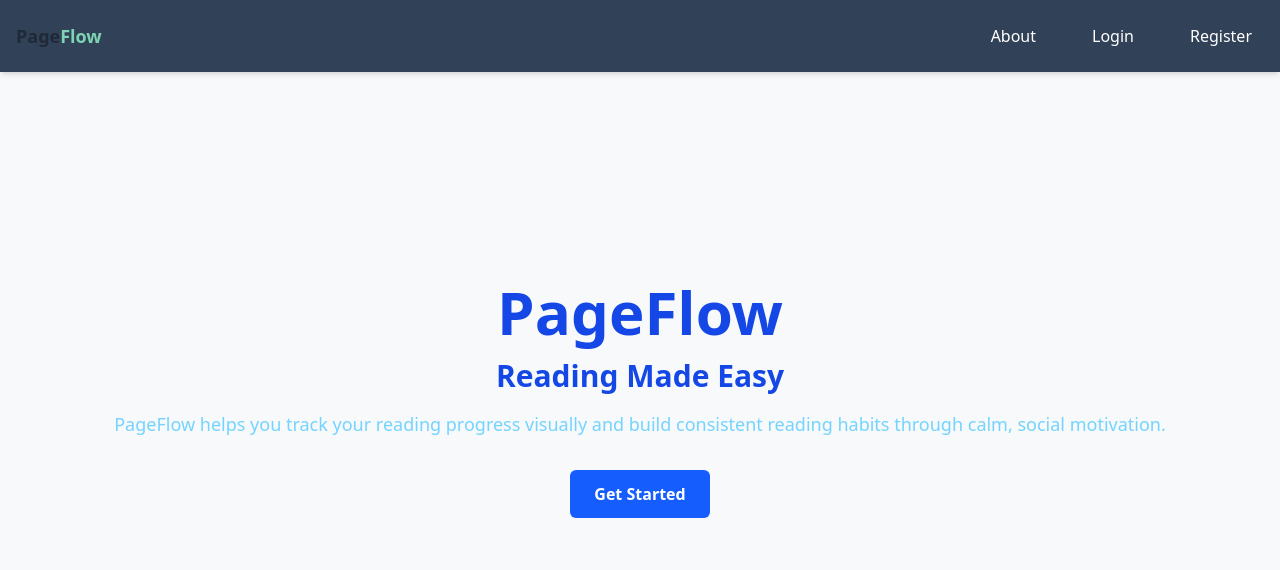
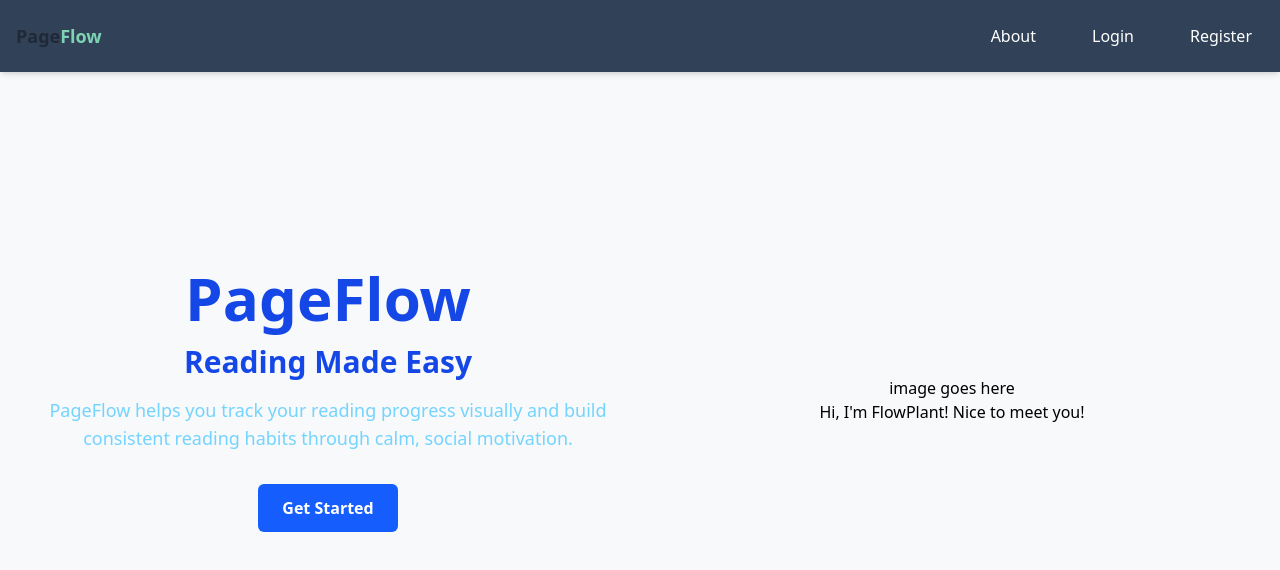
Before and after one commit to Douglasmyu/PageFlow, a React (Vite) app: page / in a window 1280 px wide. Shown: the top 570 px of the page. Built offline with nearby package versions, Linux system fonts and the light colour scheme.

Commit message:
fixed front end

```diff
--- a/src/components/Nav.jsx
+++ b/src/components/Nav.jsx
@@ -7,7 +7,7 @@ export default function Nav(){
         <div className="fixed top-0 left-0 w-full z-50 bg-slate-700 shadow-md ">
             <div className="max-w-7xl mx-auto px-4 py-4 flex justify-between items-center">
                 <div className="text-white font-bold text-lg transition-transform duration-350 hover:scale-150">
-                    <Link to="/"><a className="text-[#1F2937]">Page</a><a className="text-[#7ED3B2]">Flow</a></Link>
+                    <Link to="/"><span className="text-[#1F2937]">Page</span><span className="text-[#7ED3B2]">Flow</span></Link>
                 </div>
                 <div className="hidden md:block">
                     <div className="flex items-center space-x-8 text-white">
--- a/src/pages/About.jsx
+++ b/src/pages/About.jsx
@@ -57,6 +57,9 @@ export default function About(){
                 <div className="bg-white bg-opacity-80 backdrop-blur-lg p-8 rounded-2xl shadow-xl
                 border-white border-opacity-20 transform transition-all duration-300 hove:scale-[1.02]
                 hover:shadow-2xl">
+                    <div className="text-blue-800 mb-4 text-3xl">
+                        <span className="inline-block p-3 rounded-full bg-blue-100 bg-opacity-80">🌱</span>
+                    </div>
                     <h2 className="font-bold ">FlowPlant Companion</h2>
                     <p  className="text-[#6B7280]">
                     Watch your Flowplant grow as you read consistently, offering calm,
--- a/src/pages/Home.jsx
+++ b/src/pages/Home.jsx
@@ -3,7 +3,8 @@ import { Link } from "react-router-dom";
 
 export default function Home(){
     return(
-        <div id = "main" className='min-h-screen flex flex-col items-center justify-center text-center px-4'>
+        <div id = "main" className='min-h-screen flex grid-col items-center justify-center text-center px-4'>
+            <div className="w-1/2">
             <h1 className="font-bold text-5xl md:text-6xl text-blue-700 dark:text-blue-300 mb-4">PageFlow</h1>
                 <h2 className ="font-bold text-2xl md:text-3xl text-blue-700 dark:text-blue-700 mb-4">Reading Made Easy</h2>
                 <p className='text-lg text-sky-300
@@ -18,9 +19,12 @@ export default function Home(){
                         </Link>
                     </button>
                 </div>
-            <div id ="image">
+            </div>
 
+            <div id ="image" className="w-1/2">
+                <h1>image goes here</h1>
+                <p>Hi, I'm FlowPlant! Nice to meet you!</p>
             </div>
     </div>
-    )
+    );
 }
--- a/src/pages/Login.jsx
+++ b/src/pages/Login.jsx
@@ -68,7 +68,7 @@ export default function Login() {
           <p className="text-sm text-gray-400 mt-4 text-center">
             Dont have an account?{" "}
             <Link to="/Register" className="text-blue-400 hover:underline">
-              Log In
+              Sign Up
             </Link>
           </p>
         </div>
```
Lines whose indentation alone changed are shown as unchanged.
